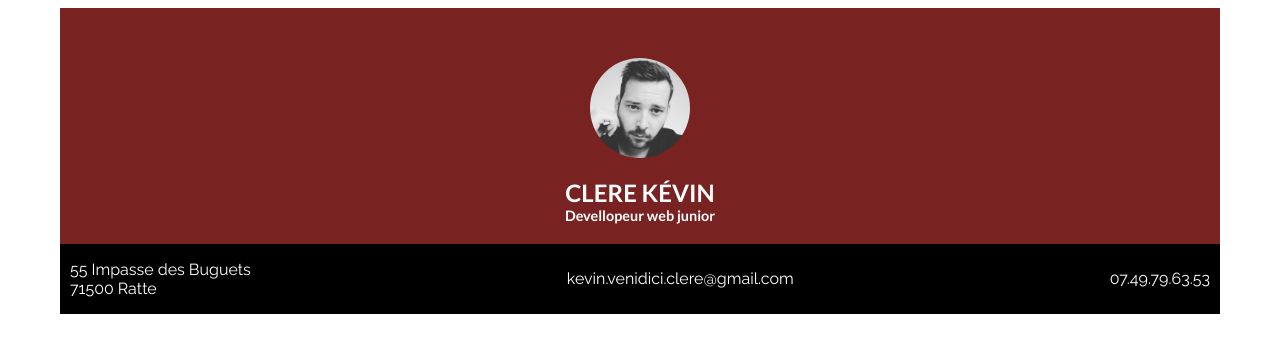
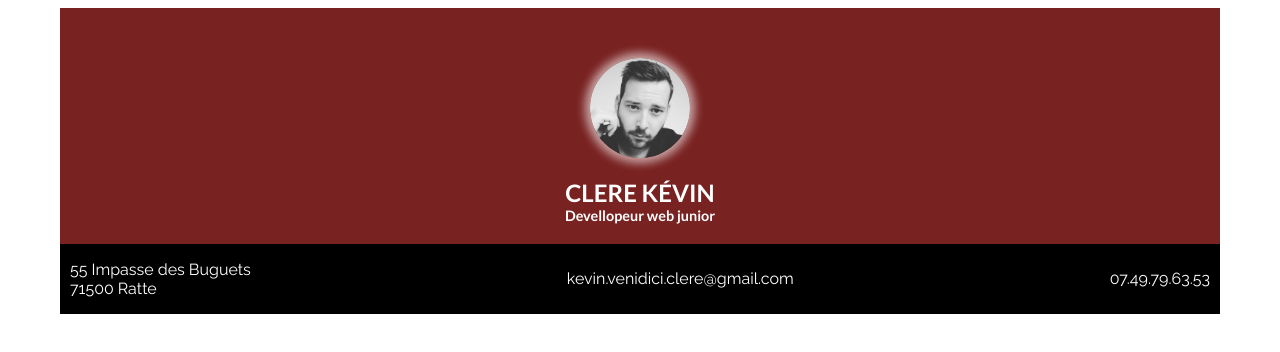
Before and after one commit to byPreaZy/CV-HTML-CSS, a plain HTML site: page Index.html in a window 1280 px wide. Drawn offline with Linux system fonts and the light colour scheme; files whose address does not match are found by name.

Commit message:
Shadow add succesfuly

```diff
--- a/assets/css/style.css
+++ b/assets/css/style.css
@@ -51,6 +51,7 @@ body{
     width: 100px;
     height: 100px;
     border-radius: 50%;
+    box-shadow: 0px 0px 10px 5px rgba(255, 255, 255, 0.6);
 }
 
 .header__infos{
```
